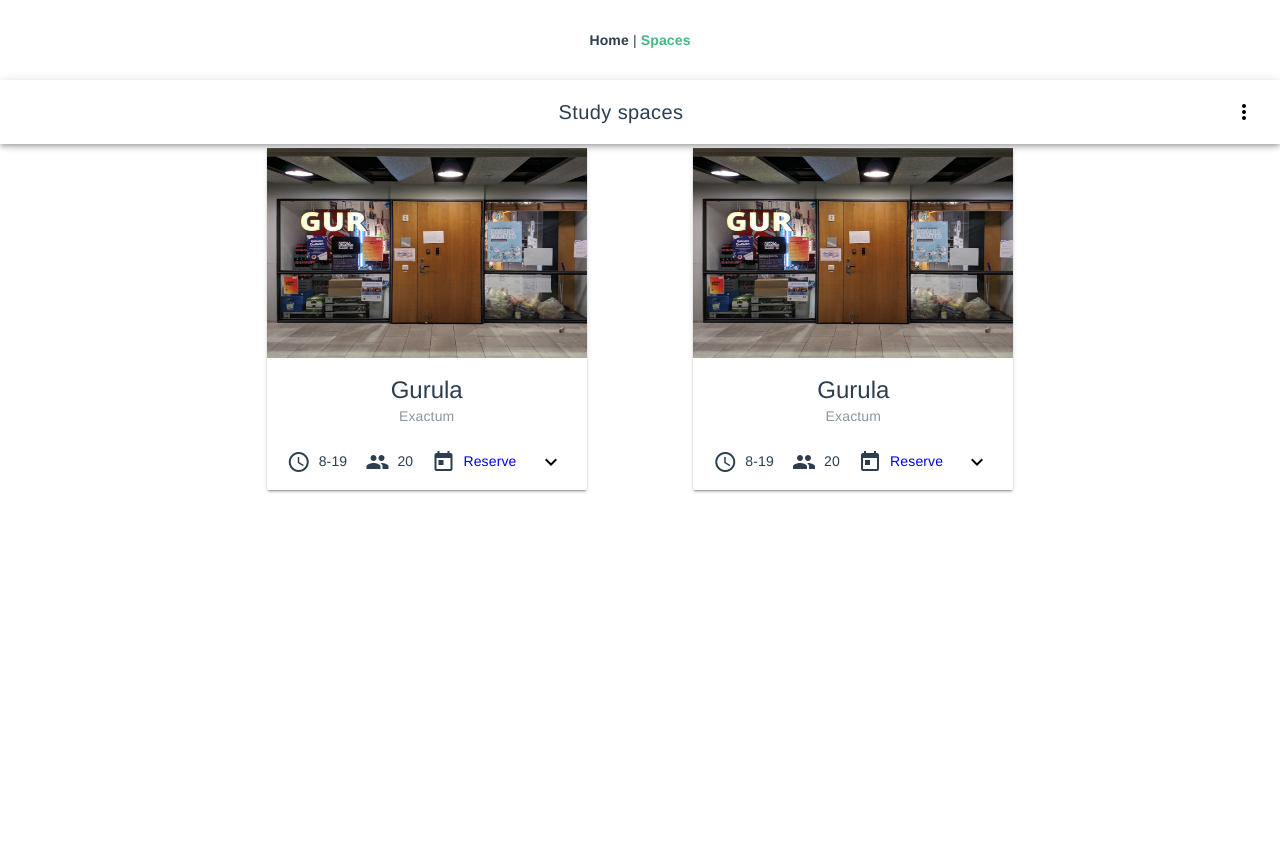
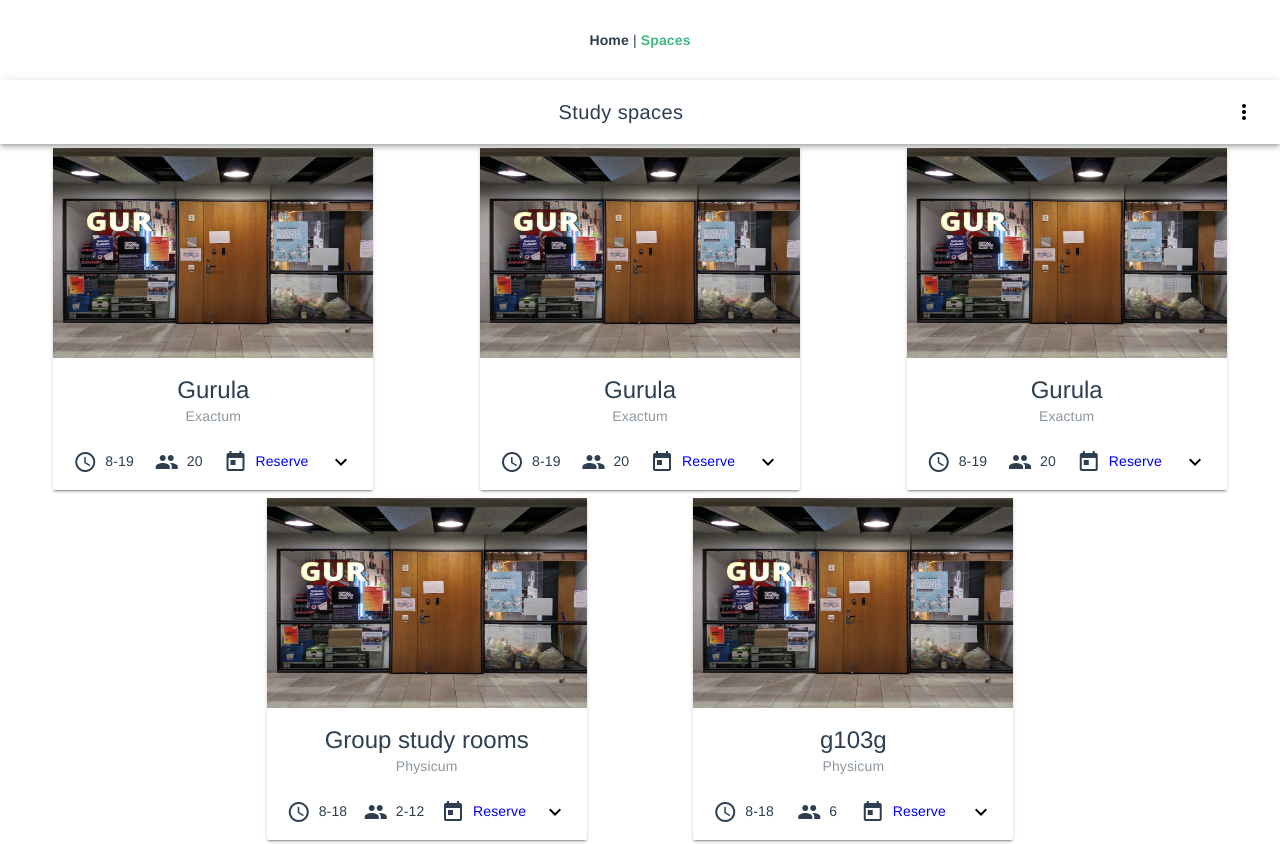
Before and after one commit to twatzl/StudySpaceFinder, a Vue app in the folder frontend/: page /spaces in a window 1280 px wide. Before the commit the page ends 800 px from the top, so only its background shows below. Built offline with nearby package versions, Linux system fonts and the light colour scheme; data requests are answered from the project's data file.

Commit message:
changes from mt

```diff
--- a/frontend/db.json
+++ b/frontend/db.json
@@ -4,28 +4,38 @@
       "id": 1,
       "name": "Gurula",
       "building": "Exactum",
-      "location2": "C",
-      "floor": "1st floor",
-      "capacity": "20",
-      "reservable": false
+      "floor": "K",
+      "open": "8-19",
+      "people": "20",
+      "info": "Gurula is the den of TKO-äly, the accosiation of computer science students",
+      "tags": [
+        "sofas",
+        "coffee",
+        "computers",
+        "help"
+      ]
     },
     {
       "id": 2,
-      "name": "Go - Group Study Room",
+      "name": "Group study rooms",
       "building": "Physicum",
-      "location2": "Library",
-      "floor": "2nd floor",
-      "capacity": "2",
-      "reservable": true
+      "floor": "1",
+      "open": "8-18",
+      "people": "2-12",
+      "info": "Pre-bookable rooms for 2+ people. Some rooms have screens or whiteboards.",
+      "tags": [
+        "groupwork"
+      ]
     },
     {
       "id": 3,
       "name": "g103g",
       "building": "Physicum",
-      "location2": "Library",
       "floor": "1st floor",
-      "capacity": "6",
-      "reservable": true
+      "open": "8-18",
+      "people": "6",
+      "reservable": true,
+      "location2": "Library"
     }
   ]
 }
--- a/frontend/src/components/StudySpace.vue
+++ b/frontend/src/components/StudySpace.vue
@@ -55,7 +55,7 @@
   padding-top: 0;
 }
 .md-card-actions .md-button {
-    margin: 0 8px;
+    margin: 0 4px;
 }
 .md-card-content {
   padding: 0 12px 12px;
@@ -94,6 +94,7 @@ img {
 import { Component, Prop, Vue } from 'vue-property-decorator';
 
 interface Space {
+  id: number;
   name: string;
   building: string;
   open: string;
@@ -102,14 +103,16 @@ interface Space {
   info?: string;
   tags?: string[];
   reservable?: boolean;
+  location?: string;
 }
 
 @Component
 export default class StudySpace extends Vue {
   @Prop({
-      type: Object,
+      type: Object as () => Space,
       default: () => {
           return {
+            id: 0,
             name: 'Gurula',
             building: 'Exactum',
             floor: 'K',
--- a/frontend/src/views/Spaces.vue
+++ b/frontend/src/views/Spaces.vue
@@ -1,9 +1,14 @@
 <template>
-  <div class="spaces">
+  <div id="spaces">
     <Toolbar/>
     <div class="md-layout md-alignment-center">
       <StudySpace/>
       <StudySpace/>
+      <StudySpace
+        v-for="item in spaces"
+        v-bind:key="item.id"
+        v-bind:space="item"
+      ></StudySpace>
     </div>
   </div>
 </template>
@@ -20,6 +25,18 @@ import StudySpace from "@/components/StudySpace.vue"; // @ is an alias to /src
 import Toolbar from "@/components/Toolbar.vue";
 import axios from 'axios';
 
+interface Space {
+  id: number;
+  name: string;
+  building: string;
+  open: string;
+  people: string;
+  floor?: string;
+  info?: string;
+  tags?: string[];
+  reservable?: boolean;
+}
+
 axios
   .get('http://localhost:3001/spaces')
   .then(response => {
@@ -29,10 +46,24 @@ axios
 
 @Component({
   components: {
-    StudySpace,
-    Toolbar
+    StudySpace, Toolbar,
+  },
+})
+
+export default class Spaces extends Vue {
+  private spaces: Space[] = []
+  private mounted () {
+    axios
+      .get('http://localhost:3001/spaces')
+      .then(response => {
+        response.data.forEach(element => {
+          const space = element as Space;
+          this.spaces.push(space);
+        });
+      });
+    console.log(this.spaces)
   }
-})
-export default class Spaces extends Vue {}
-//@Props() private spaces!: Space[]
+  //@Props() private spaces!: Space[]
+}
+
 </script>
```
Also changed, not shown: frontend/src/assets/spaces.json (deleted, +0 -22 lines).
